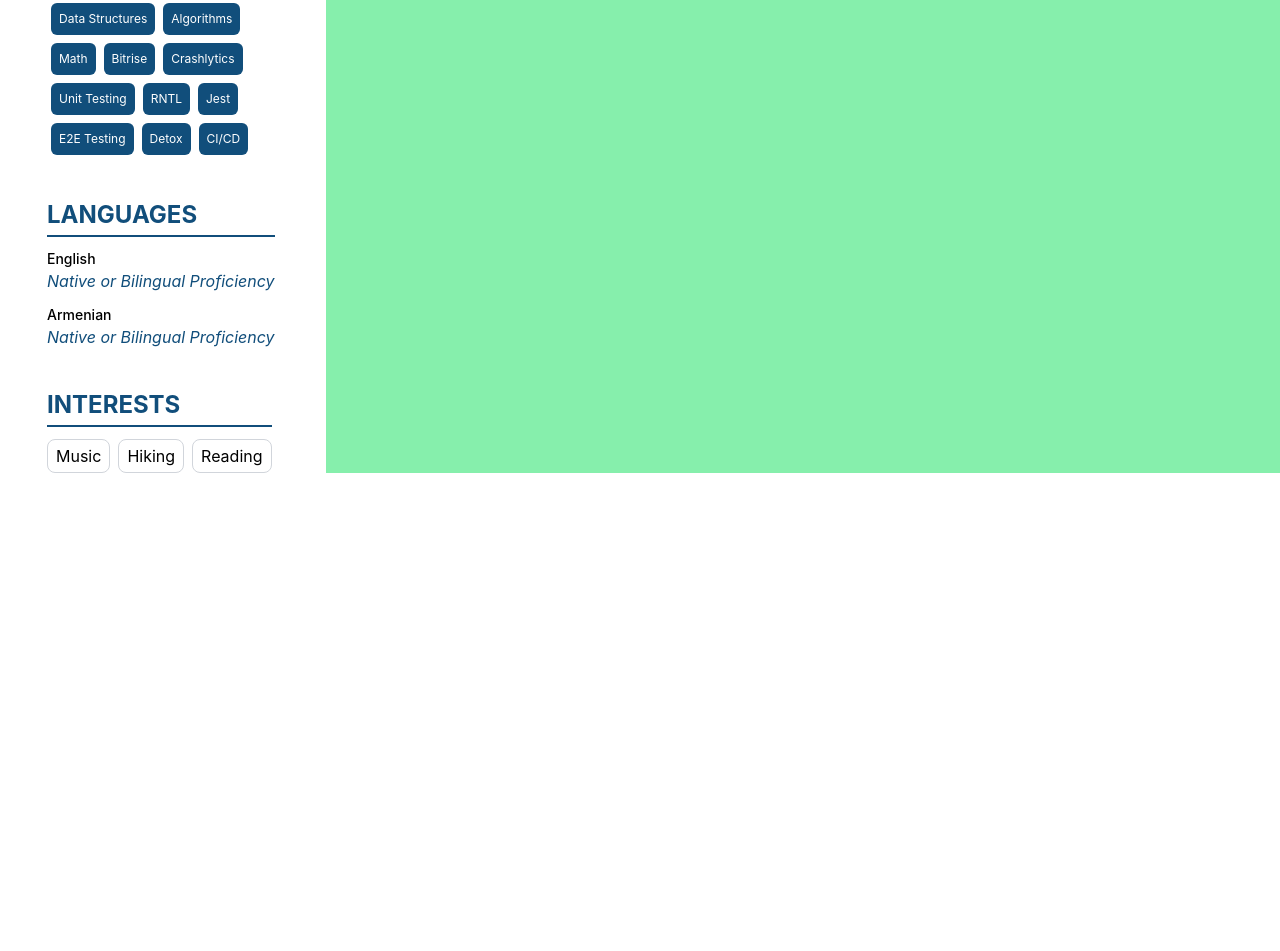
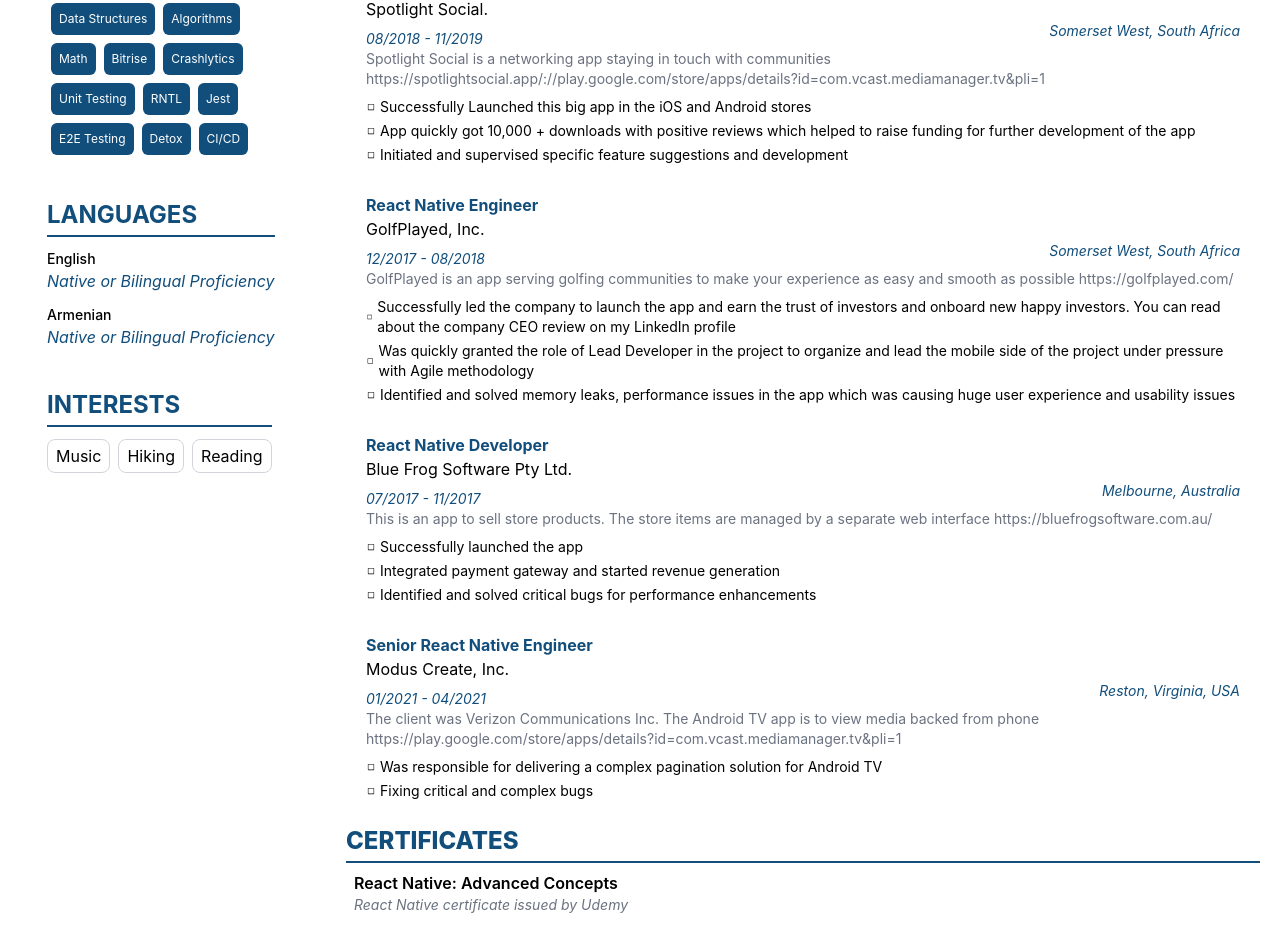
Before and after one commit to narek11/my-personal-website, a React (Create React App) app: page / in a window 1280 px wide. Shown: the part 663-1614 px from the top of the page. Before the commit the page ends 1136 px from the top, so only its background shows below. Built offline with nearby package versions, Linux system fonts and the light colour scheme.

Commit message:
add work experience, education, cerificates

```diff
--- a/src/pages/ResumePage/ResumePage.js
+++ b/src/pages/ResumePage/ResumePage.js
@@ -2,6 +2,7 @@ import React from 'react'
 import { GrMail, GrLinkedin } from 'react-icons/gr'
 import { AiTwotonePhone } from 'react-icons/ai'
 import { BsStackOverflow } from 'react-icons/bs'
+import { IoIosSquareOutline } from 'react-icons/io'
 
 const FaceImage = () => {
   return (<img src={require('../../assets/narek-forest-small-volume.jpg')}
@@ -79,14 +80,12 @@ const Languages = () => {
 
 const Interests = () => {
   const list = ['Music', 'Hiking', 'Reading']
-  const Interest = ({ name }) => (
-    <div className="border border-1 border-gray-300 px-2 py-1 rounded-lg">{name}</div>
-  )
+  const Interest = ({ name }) => (<div className="border border-1 border-gray-300 px-2 py-1 rounded-lg">{name}</div>)
   return (<div className="mt-10">
     <h2 className="text-2xl text-current font-bold">INTERESTS</h2>
     <div className="w-full border border-y-1 border-current mt-1"></div>
     <div className="flex flex-wrap justify-start mt-3 space-x-2">
-      {list.map((name) => <Interest key={name} name={name} />)}
+      {list.map((name) => <Interest key={name} name={name}/>)}
     </div>
   </div>)
 }
@@ -103,12 +102,149 @@ const Left = () => (<div className="flex justify-center w-1/4 h-full">
   </div>
 </div>)
 
-const Right = () => (<div className="w-3/4  bg-green-300">
+const WorkExperience = () => {
+  const list = [
+    {
+      role: 'Senior React Native Engineer',
+      company: 'Modus Create, Inc.',
+      desc: 'The client was Verizon Communications Inc. The Android TV app is to view media backed from phone https://play.google.com/store/apps/details?id=com.vcast.mediamanager.tv&pli=1',
+      companyLocation: 'Reston, Virginia, USA',
+      startDate: '01/2021',
+      endDate: '04/2021',
+      responsibilities: ['Was responsible for delivering a complex pagination solution for Android TV', 'Fixing critical and complex bugs']
+    },
+    {
+      role: 'React Native Contractor',
+      company: 'Upstack Technologies, Inc.',
+      desc: '',
+      companyLocation: 'New York, USA',
+      startDate: '12/2019',
+      endDate: '12/2020',
+      responsibilities: [
+        'Have been engaged in few freelance projects',
+        'Got several Udemy courses/certificates and did an intensive study on algorithms and data structures',
+        'Aced Toptal and Turing interviews'
+      ]
+    },
+    {
+      role: 'React Native Engineer',
+      company: 'Spotlight Social.',
+      desc: 'Spotlight Social is a networking app staying in touch with communities https://spotlightsocial.app/://play.google.com/store/apps/details?id=com.vcast.mediamanager.tv&pli=1',
+      companyLocation: 'Somerset West, South Africa',
+      startDate: '08/2018',
+      endDate: '11/2019',
+      responsibilities: [
+        'Successfully Launched this big app in the iOS and Android stores',
+        'App quickly got 10,000 + downloads with positive reviews which helped to raise funding for further development of the app',
+        'Initiated and supervised specific feature suggestions and development'
+      ]
+    },
+    {
+      role: 'React Native Engineer',
+      company: 'GolfPlayed, Inc.',
+      desc: 'GolfPlayed is an app serving golfing communities to make your experience as easy and smooth as possible https://golfplayed.com/',
+      companyLocation: 'Somerset West, South Africa',
+      startDate: '12/2017',
+      endDate: '08/2018',
+      responsibilities: [
+        'Successfully led the company to launch the app and earn the trust of investors and onboard new happy investors. You can read about the company CEO review on my LinkedIn profile',
+        'Was quickly granted the role of Lead Developer in the project to organize and lead the mobile side of the project under pressure with Agile methodology',
+        'Identified and solved memory leaks, performance issues in the app which was causing huge user experience and usability issues'
+      ]
+    },
+    {
+      role: 'React Native Developer',
+      company: 'Blue Frog Software Pty Ltd.',
+      desc: 'This is an app to sell store products. The store items are managed by a separate web interface https://bluefrogsoftware.com.au/',
+      companyLocation: 'Melbourne, Australia',
+      startDate: '07/2017',
+      endDate: '11/2017',
+      responsibilities: [
+        'Successfully launched the app',
+        'Integrated payment gateway and started revenue generation',
+        'Identified and solved critical bugs for performance enhancements'
+      ]
+    },
+
+
+    {
+      role: 'Senior React Native Engineer',
+      company: 'Modus Create, Inc.',
+      desc: 'The client was Verizon Communications Inc. The Android TV app is to view media backed from phone https://play.google.com/store/apps/details?id=com.vcast.mediamanager.tv&pli=1',
+      companyLocation: 'Reston, Virginia, USA',
+      startDate: '01/2021',
+      endDate: '04/2021',
+      responsibilities: ['Was responsible for delivering a complex pagination solution for Android TV', 'Fixing critical and complex bugs']
+    }
+
+  ]
+  const Experience = ({ role, company, desc, companyLocation, startDate, endDate, responsibilities }) => {
+    return (
+      <div className='mx-5'>
+        <h1 className="text-current font-bold">{role}</h1>
+        <h2 className="text-black">{company}</h2>
+        <div className="flex justify-between text-current italic text-sm">
+          <div className="flex items-start mt-2">
+            <div>{startDate} - {endDate}</div>
+          </div>
+          <div>{companyLocation}</div>
+        </div>
+        <div className="text-gray-500 text-sm">{desc}</div>
+        <ul className="list-decimal space-y-1 mt-2">
+          {responsibilities.map((r) => (
+            <div className="flex items-center">
+              <IoIosSquareOutline size={10}/>
+              <div className="text-sm ml-1">{r}</div>
+            </div>
+          ))
+          }
+        </ul>
+      </div>
+    )
+  }
+  return (
+    <div className="mx-5 mt-6">
+      <h1 className="text-current font-extrabold text-2xl">WORK EXPERIENCE</h1>
+      <div className="w-full border border-y-1 border-current mt-1 border-"></div>
+
+      <div className="flex flex-col space-y-7 mt-2">
+        {list.map(exp => <Experience {...exp} />)}
+      </div>
+    </div>
+  )
+}
+const Certificates = () => {
+  return (<div className='mx-5 mt-6'>
+    <h1 className="text-current font-extrabold text-2xl">CERTIFICATES</h1>
+    <div className="w-full border border-y-1 border-current mt-1 border-"></div>
+    <div className="flex flex-col p-2">
+      <div className='text-black font-semibold'>React Native: Advanced Concepts</div>
+      <div className='text-gray-500 italic text-sm'>React Native certificate issued by Udemy</div>
+    </div>
+  </div>)
+}
+
+const Education = () => {
+  return (<div className='mx-5 mt-6'>
+    <h1 className="text-current font-extrabold text-2xl">EDUCATION</h1>
+    <div className="w-full border border-y-1 border-current mt-1 border-"></div>
+    <div className="flex flex-col p-2">
+      <div className='text-current font-bold text-lg'>Master's of Physics</div>
+      <div className='text-black  text-xl'>Yerevan State University</div>
+    </div>
+  </div>)
+}
+const Right = () => (<div className="w-3/4">
   <Summary></Summary>
+  <div>
+    <WorkExperience></WorkExperience>
+    <Certificates></Certificates>
+    <Education></Education>
+  </div>
 </div>)
 
 const ResumePage = () => {
-  return (<div className="flex mt-5 ml-2">
+  return (<div className="flex my-5 ml-2 ">
     <Left></Left>
     <Right></Right>
   </div>)
```
